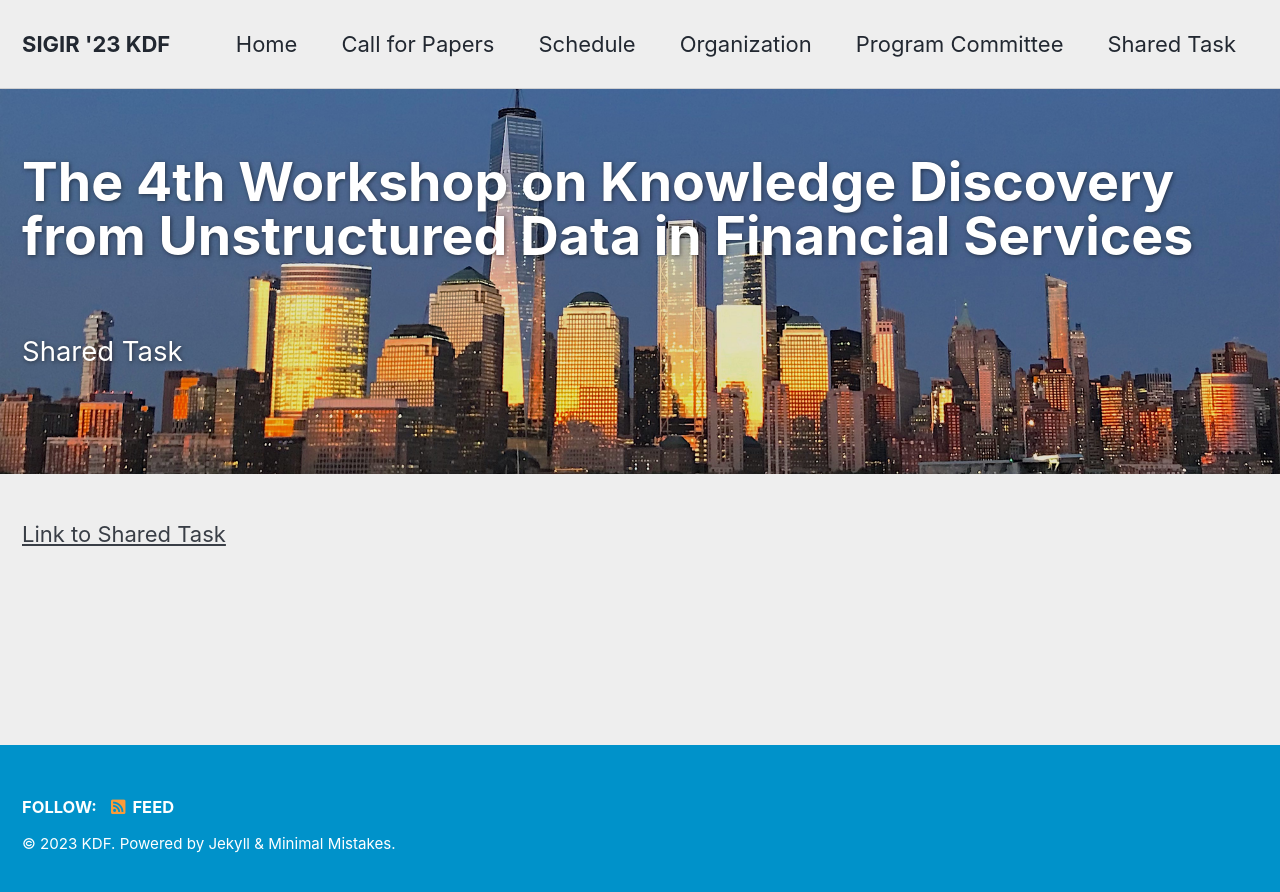
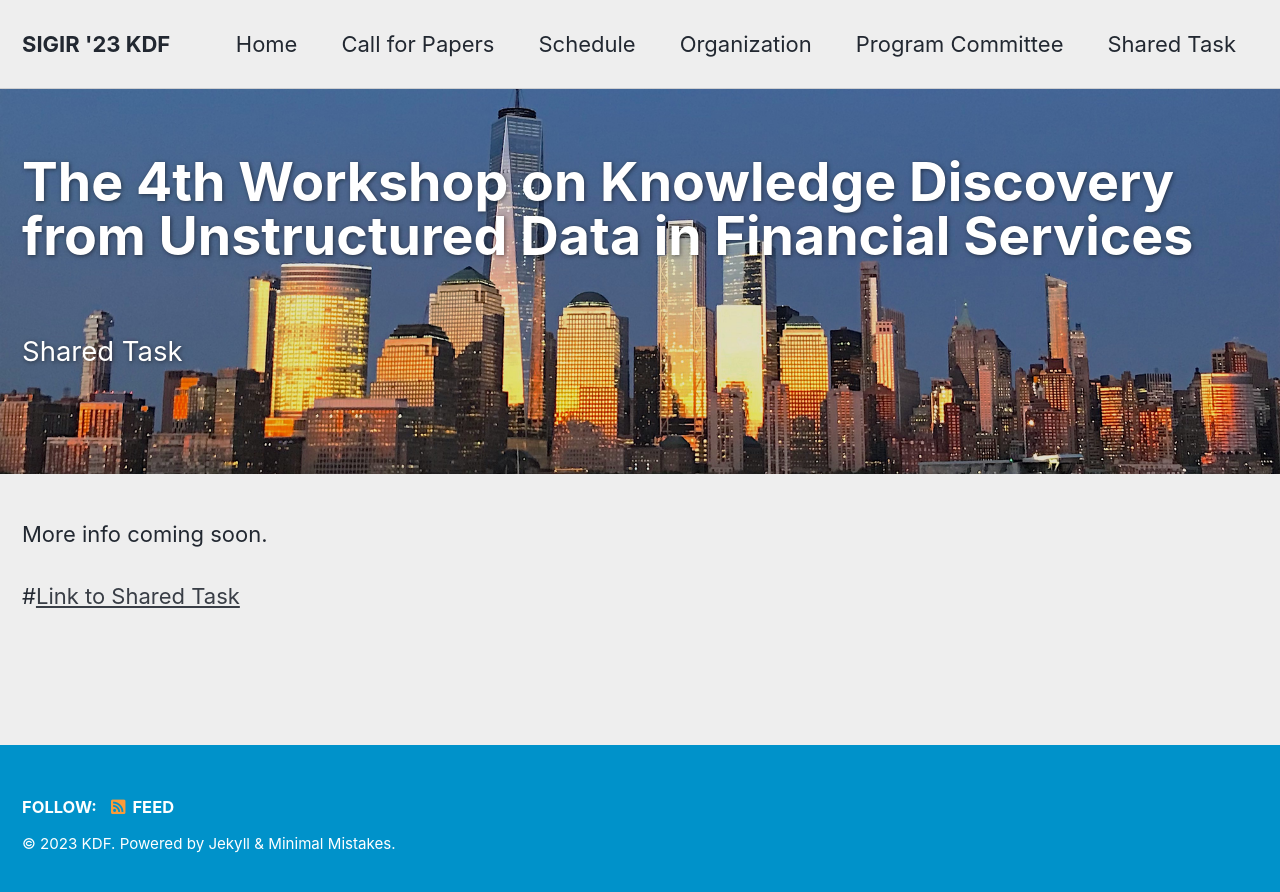
Before and after one commit to kdf-workshop/kdf23, a Jekyll site: the page built from _pages/shared_task.md, in a window 1280 px wide. Shown: the top 892 px of the page. Built offline with Jekyll 4.4.1, drawn with Linux system fonts in a browser that asks for light colours; cached includes are drawn as plain includes.

Commit message:
Update shared_task.md

```diff
--- a/_pages/shared_task.md
+++ b/_pages/shared_task.md
@@ -8,4 +8,6 @@ header:
 excerpt: "<br/>Shared Task<br/>"
 ---
 
-<a href="https://refind-re.github.io/">Link to Shared Task</a>
+More info coming soon.
+
+#<a href="https://refind-re.github.io/">Link to Shared Task</a>
```
